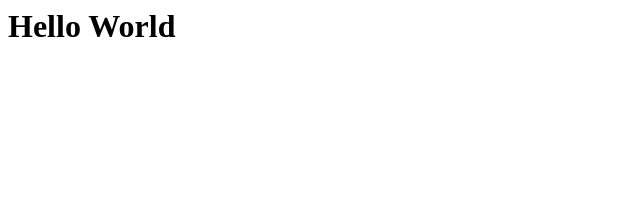
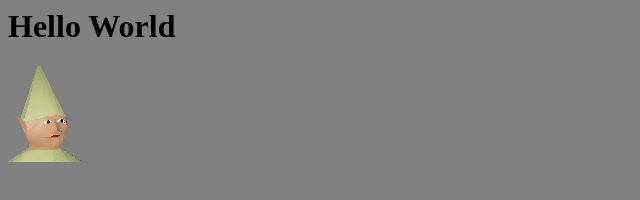
Before and after one commit to Shard/offline-test, a plain HTML site: page index.html in a window 1280 px wide. Shown: the whole page, without its empty margins (0-640 px from the left). Drawn offline with Linux system fonts and the light colour scheme.

Commit message:
updatews

```diff
--- a/index.html
+++ b/index.html
@@ -1,8 +1,10 @@
 <html manifest="main.appcache">
   <head>
     <title>HTML offline test</title>
+    <link rel="stylesheet" href="./style.css" />
   </head>
   <body>
     <h1>Hello World</h1>
+    <img src="./doge.png" />
   </body>
 </html>
```
Also changed, not shown: 1 other file.
